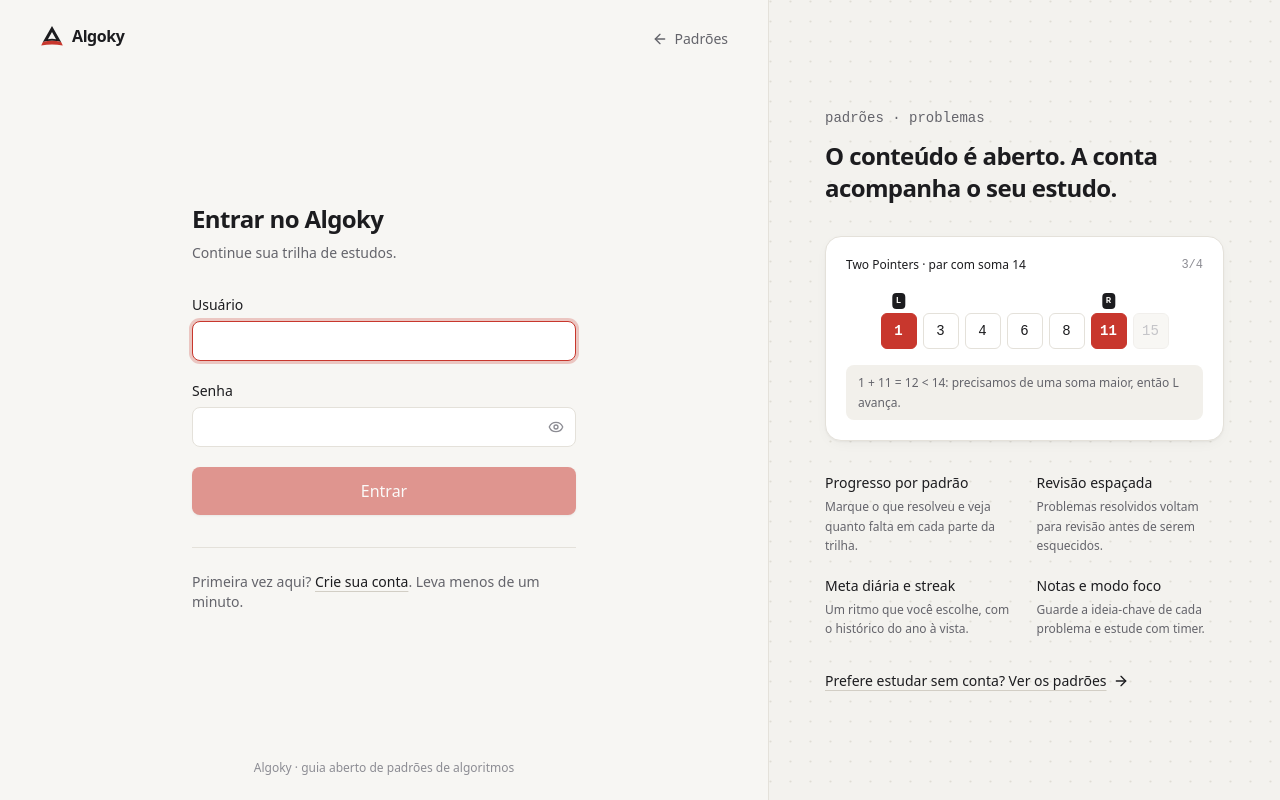
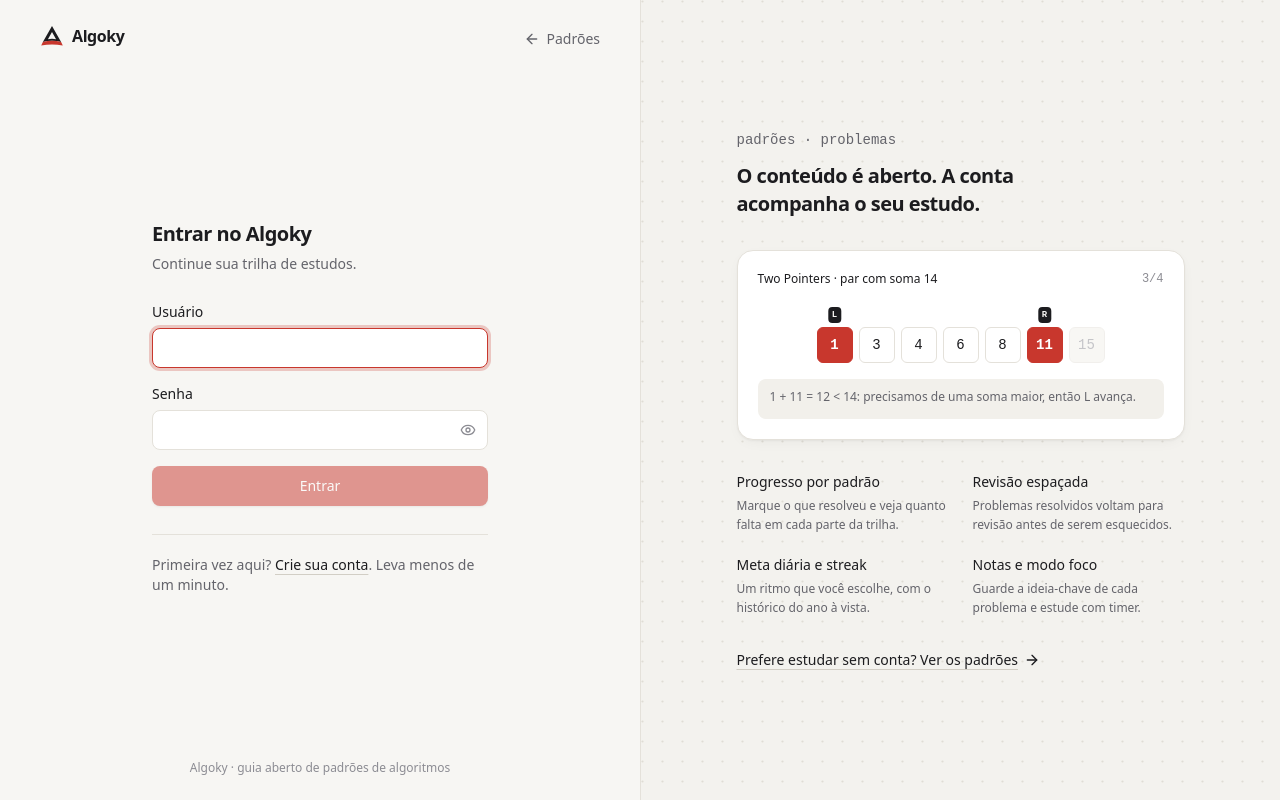
Before and after one commit to CaioRenatoDot/Algoky, a React (Vite) app in the folder apps/web/: page /entrar in a window 1280 px wide. Built offline with nearby package versions, Linux system fonts and the light colour scheme; no server answers; what @algoky/shared would draw is missing.

Commit message:
style(web): login e cadastro mais compactos
Formulário mais estreito (21rem), título, campos e botão menores e
espaçamentos reduzidos; em telas largas as colunas ficam meio a meio,
e o conteúdo da lateral ganha largura máxima.

```diff
--- a/apps/web/src/pages/auth/AuthLayout.tsx
+++ b/apps/web/src/pages/auth/AuthLayout.tsx
@@ -23,7 +23,7 @@ export function AuthLayout({
   children: ReactNode;
 }) {
   return (
-    <div className="grid min-h-dvh lg:grid-cols-[1fr_minmax(0,32rem)]">
+    <div className="grid min-h-dvh lg:grid-cols-[minmax(0,1fr)_minmax(0,30rem)] xl:grid-cols-2">
       <div className="flex flex-col px-6 py-6 sm:px-10">
         <div className="flex items-center justify-between">
           <Link to="/" aria-label="Algoky, início">
@@ -36,23 +36,23 @@ export function AuthLayout({
             <ArrowLeft className="h-4 w-4" /> Padrões
           </Link>
         </div>
-        <div className="mx-auto flex w-full max-w-sm flex-1 flex-col justify-center py-12">
-          <h1 className="text-2xl font-semibold tracking-tight">{title}</h1>
-          <p className="mt-2 text-sm text-muted">{subtitle}</p>
-          <div className="mt-8">{children}</div>
+        <div className="mx-auto flex w-full max-w-[21rem] flex-1 flex-col justify-center py-10">
+          <h1 className="text-xl font-semibold tracking-tight">{title}</h1>
+          <p className="mt-1.5 text-sm text-muted">{subtitle}</p>
+          <div className="mt-7">{children}</div>
         </div>
         <p className="text-center text-xs text-subtle">
           Algoky · guia aberto de padrões de algoritmos
         </p>
       </div>
 
-      <aside className="relative hidden overflow-hidden border-l border-border bg-surface-2/60 lg:flex lg:flex-col lg:justify-center lg:px-14">
+      <aside className="relative hidden overflow-hidden border-l border-border bg-surface-2/60 lg:flex lg:flex-col lg:justify-center lg:px-12 xl:px-20">
         <DotPattern />
-        <div className="relative">
+        <div className="relative mx-auto w-full max-w-md">
           <p className="font-mono text-sm text-muted">
             {PATTERNS.length} padrões · {PROBLEMS.length} problemas
           </p>
-          <h2 className="mt-3 text-2xl font-semibold tracking-tight text-balance">
+          <h2 className="mt-3 text-xl font-semibold tracking-tight text-balance">
             O conteúdo é aberto. A conta acompanha o seu estudo.
           </h2>
           <div className="mt-8">
--- a/apps/web/src/pages/auth/LoginPage.tsx
+++ b/apps/web/src/pages/auth/LoginPage.tsx
@@ -38,7 +38,7 @@ export default function LoginPage() {
           : 'Continue sua trilha de estudos.'
       }
     >
-      <form onSubmit={onSubmit} className="space-y-5" noValidate>
+      <form onSubmit={onSubmit} className="space-y-4" noValidate>
         <Field label="Usuário" htmlFor="username">
           <Input
             id="username"
@@ -70,7 +70,6 @@ export default function LoginPage() {
         )}
         <Button
           type="submit"
-          size="lg"
           className="w-full"
           loading={login.isPending}
           disabled={!username || !password}
@@ -79,7 +78,7 @@ export default function LoginPage() {
         </Button>
       </form>
       {config?.allowRegistration !== false && (
-        <p className="mt-8 border-t border-border pt-6 text-sm text-muted">
+        <p className="mt-7 border-t border-border pt-5 text-sm text-muted">
           Primeira vez aqui?{' '}
           <Link
             to="/cadastro"
--- a/apps/web/src/pages/auth/RegisterPage.tsx
+++ b/apps/web/src/pages/auth/RegisterPage.tsx
@@ -91,7 +91,7 @@ export default function RegisterPage() {
       title="Criar conta"
       subtitle="Gratuito. Seus dados ficam nesta instância e podem ser exportados quando quiser."
     >
-      <form onSubmit={onSubmit} className="space-y-5" noValidate>
+      <form onSubmit={onSubmit} className="space-y-4" noValidate>
         <Field
           label="Como quer ser chamado?"
           htmlFor="displayName"
@@ -178,11 +178,11 @@ export default function RegisterPage() {
           </p>
         )}
 
-        <Button type="submit" size="lg" className="w-full" loading={register.isPending}>
+        <Button type="submit" className="w-full" loading={register.isPending}>
           Criar conta
         </Button>
       </form>
-      <p className="mt-8 border-t border-border pt-6 text-sm text-muted">
+      <p className="mt-7 border-t border-border pt-5 text-sm text-muted">
         Já tem conta?{' '}
         <Link
           to="/entrar"
```
